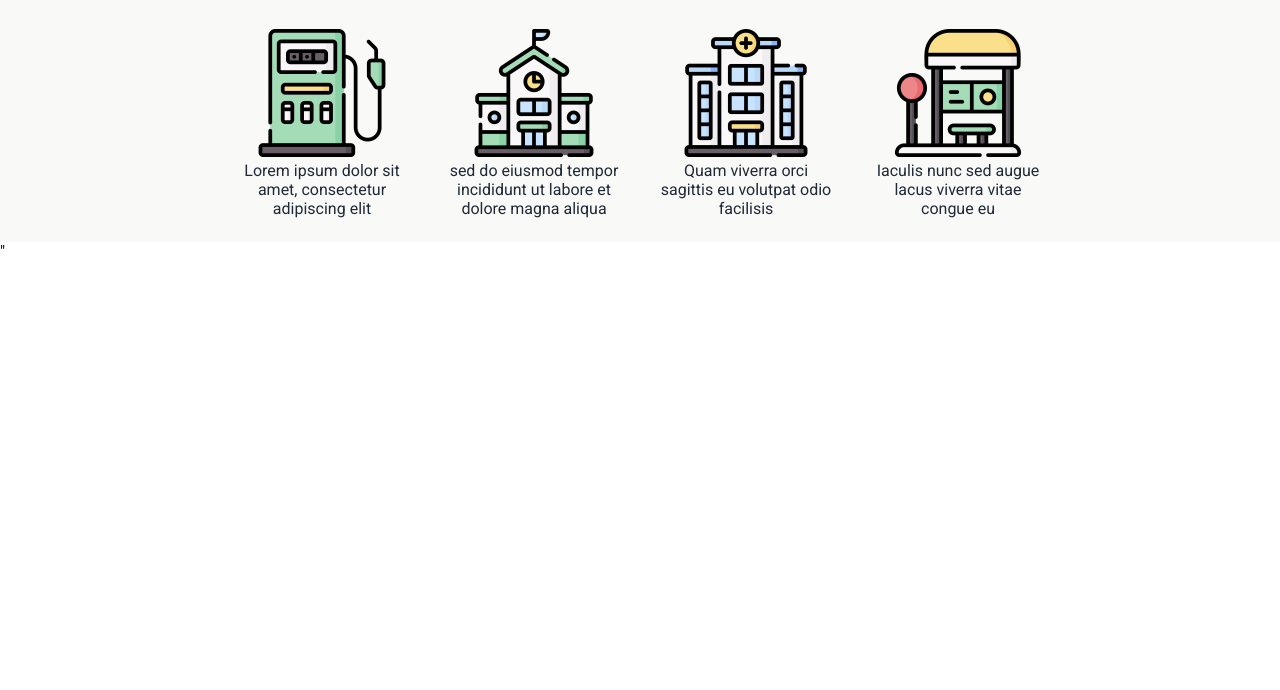
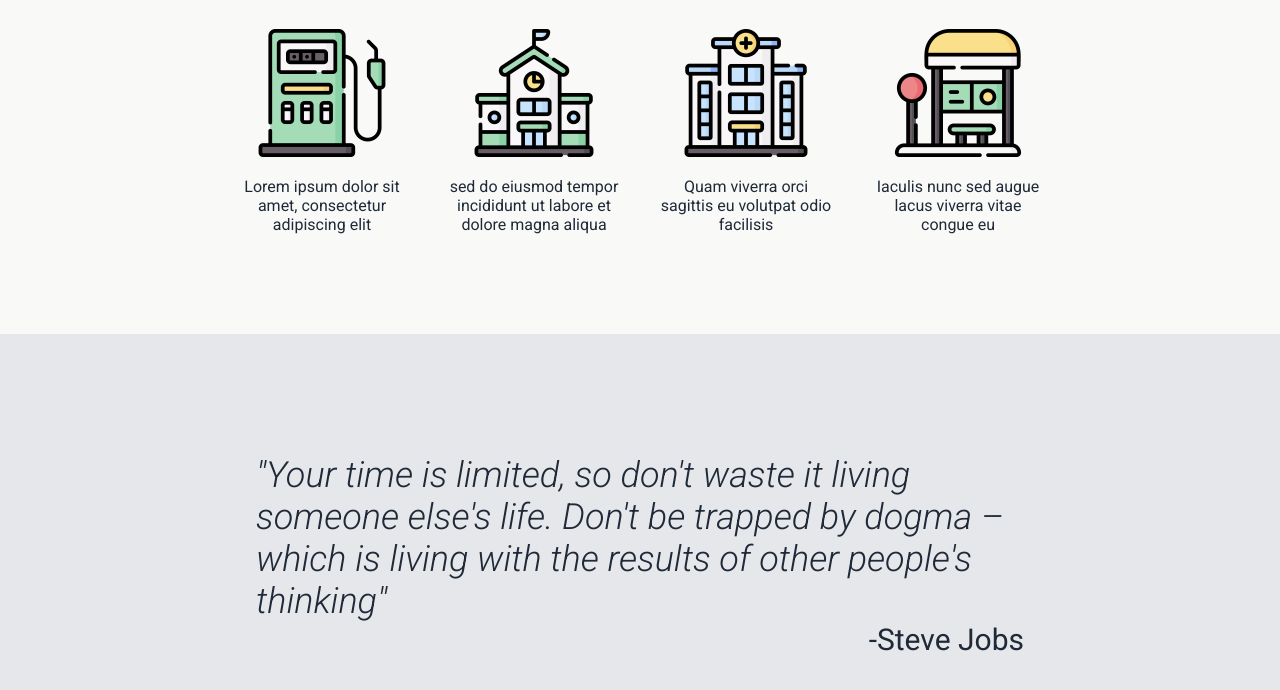
Before and after one commit to Ago-oyu/Landing-Page, a plain HTML site: page index.html in a window 1280 px wide. Shown: the part 644-1334 px from the top of the page. Before the commit the page ends 905 px from the top, so only its background shows below. Drawn offline with Linux system fonts and the light colour scheme.

Commit message:
add quote section

```diff
--- a/index.html
+++ b/index.html
@@ -54,7 +54,9 @@
 </div>
 
 <div class="quote">
-    <div>"</div>
+    <div class="quote-text">"Your time is limited, so don't waste it living someone else's life. Don't be trapped by dogma – which is living with the results of other people's thinking"
+        <span>-Steve Jobs</span>
+    </div>
 </div>
 </body>
 </html>
--- a/style.css
+++ b/style.css
@@ -76,7 +76,7 @@ img {
 /*Below This Styling Information Section*/
 .information {
     background-color: #F9FAF8;
-    padding: 24px 150px;
+    padding: 24px 150px 100px;
     display: flex;
     flex-direction: column;
     align-items: center;
@@ -113,4 +113,28 @@ img {
     display: flex;
     align-items: center;
     flex-direction: column;
+    gap: 16px;
 }
+
+/*Start of quotes section*/
+.quote {
+    margin: 0;
+    padding: 120px 256px;
+    background-color: #e5e7eb;
+}
+
+.quote-text {
+    font-size: 36px;
+    color: #1f2937;
+    text-align: left;
+    font-weight: 300;
+    font-style: italic;
+}
+
+.quote-text span {
+    display: block;
+    text-align: right;
+    font-weight: 400;
+    font-style: normal;
+    font-size: 30px;
+}
```
